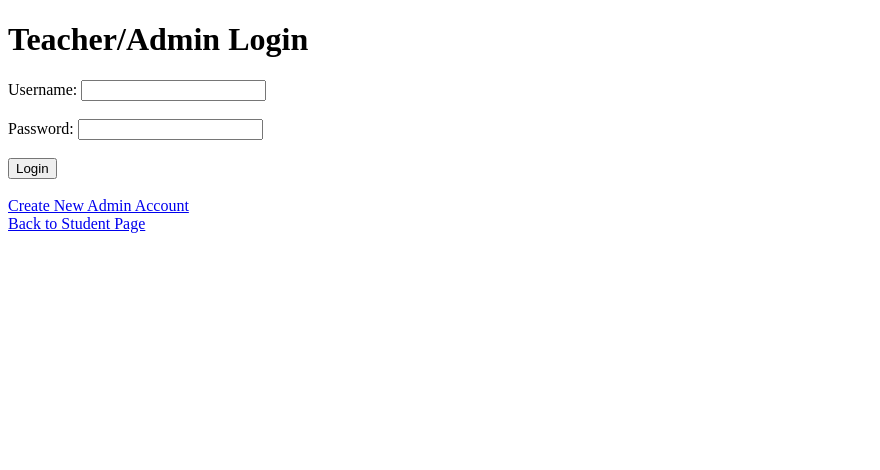
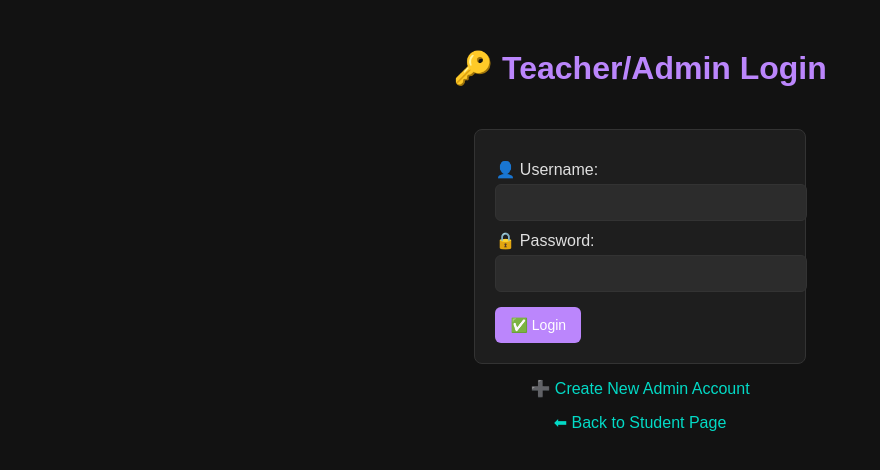
Before and after one commit to Ak23b/vision-based-attendance-system, a Flask app: page /login in a window 1280 px wide. Shown: the top 470 px of the page, without its empty margins (0-880 px from the left). Run offline with Flask 3, Linux system fonts and the light colour scheme.

Commit message:
Style and new theme added

```diff
--- a/templates/login.html
+++ b/templates/login.html
@@ -3,26 +3,102 @@
 <head>
     <meta charset="UTF-8">
     <title>Teacher/Admin Login</title>
+    <style>
+        body {
+            background-color: #121212;
+            color: #e0e0e0;
+            font-family: Arial, sans-serif;
+            text-align: center;
+            padding: 20px;
+        }
+
+        h1 {
+            color: #bb86fc;
+        }
+
+        form {
+            background-color: #1e1e1e;
+            padding: 20px;
+            border-radius: 8px;
+            display: inline-block;
+            text-align: left;
+            border: 1px solid #333;
+            margin-top: 20px;
+        }
+
+        label {
+            display: block;
+            margin: 10px 0 5px;
+            color: #e0e0e0;
+        }
+
+        input[type="text"], input[type="password"] {
+            width: 100%;
+            padding: 10px;
+            border-radius: 6px;
+            border: 1px solid #333;
+            background-color: #2c2c2c;
+            color: #fff;
+        }
+
+        input[type="text"]:focus, input[type="password"]:focus {
+            outline: none;
+            border-color: #bb86fc;
+            background-color: #333;
+        }
+
+        button {
+            margin-top: 15px;
+            padding: 10px 15px;
+            border: none;
+            border-radius: 6px;
+            cursor: pointer;
+            font-size: 14px;
+            background-color: #bb86fc;
+            color: white;
+            transition: background 0.3s;
+        }
+
+        button:hover {
+            background-color: #9a67ea;
+        }
+
+        a {
+            color: #03dac6;
+            text-decoration: none;
+            margin-top: 15px;
+            display: inline-block;
+        }
+
+        a:hover {
+            text-decoration: underline;
+        }
+
+        .error {
+            color: #ff6b6b;
+            margin-bottom: 10px;
+        }
+    </style>
 </head>
 <body>
-    <h1>Teacher/Admin Login</h1>
+    <h1>🔑 Teacher/Admin Login</h1>
 
     {% if error %}
-        <p style="color: red;">{{ error }}</p>
+        <p class="error">{{ error }}</p>
     {% endif %}
 
     <form action="{{ url_for('login') }}" method="POST">
-        <label for="username">Username:</label>
-        <input type="text" name="username" required><br><br>
+        <label for="username">👤 Username:</label>
+        <input type="text" name="username" required>
 
-        <label for="password">Password:</label>
-        <input type="password" name="password" required><br><br>
+        <label for="password">🔒 Password:</label>
+        <input type="password" name="password" required>
 
-        <button type="submit">Login</button>
+        <button type="submit">✅ Login</button>
     </form>
 
     <br>
-    <a href="{{ url_for('register') }}">Create New Admin Account</a><br>
-    <a href="{{ url_for('index') }}">Back to Student Page</a>
+    <a href="{{ url_for('register') }}">➕ Create New Admin Account</a><br>
+    <a href="{{ url_for('index') }}">⬅ Back to Student Page</a>
 </body>
 </html>
```
